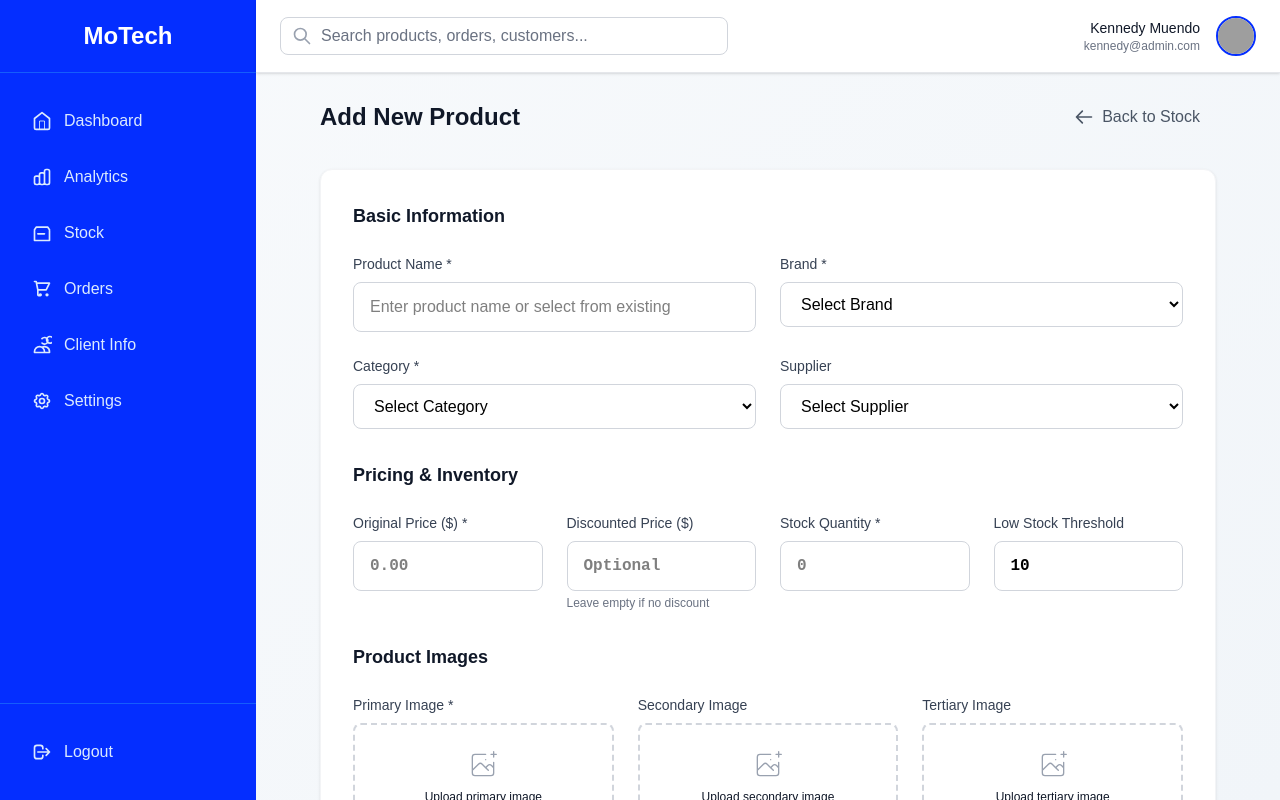
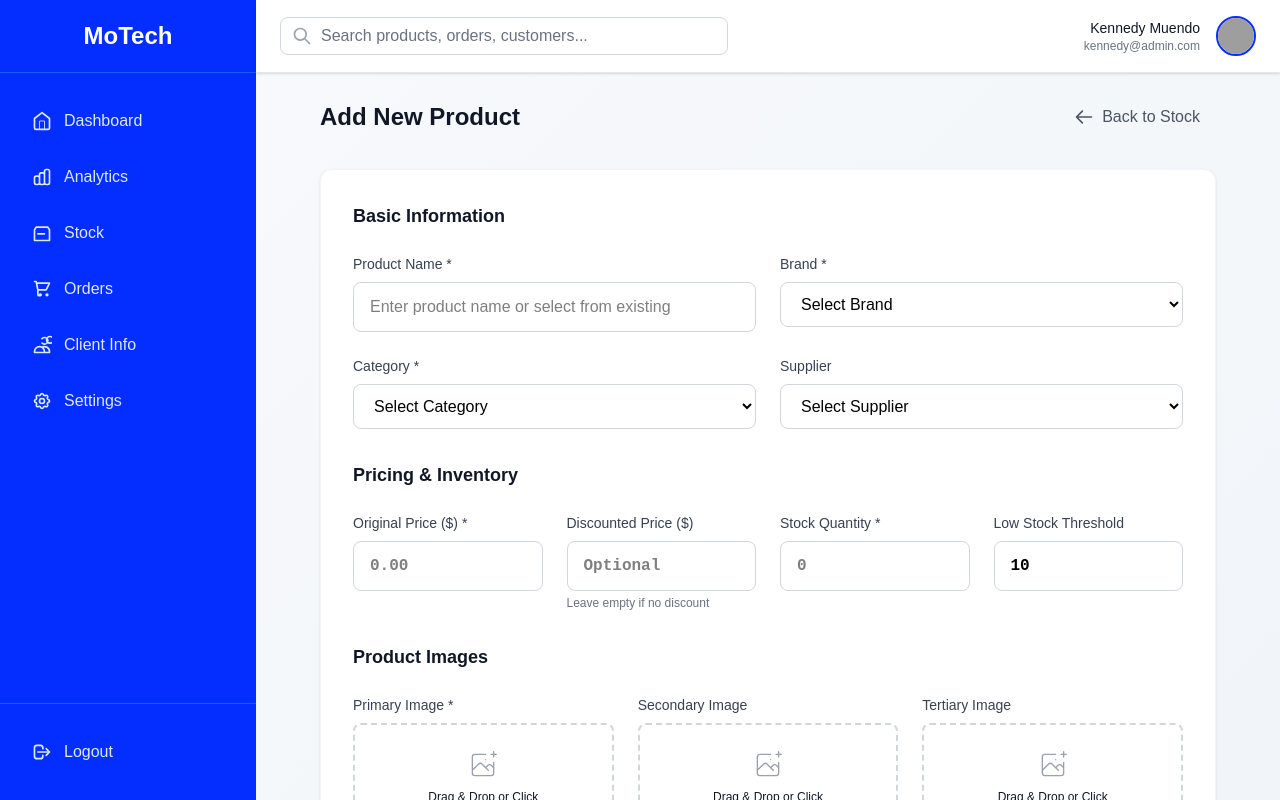
Before and after one commit to muendokennedy/ai-powered-ecommerce-tech-frontend, a Vue app: page /admin/add-product in a window 1280 px wide. Built offline with nearby package versions, Linux system fonts and the light colour scheme; grey boxes are pictures that could not be loaded.

Commit message:
Added image preview in the browser for the uploaded files

```diff
--- a/src/views/Admin/AddProductView.vue
+++ b/src/views/Admin/AddProductView.vue
@@ -171,6 +171,17 @@ const nameSelected = ref(false)
 const searchQuery = ref('')
 const autoFillNotification = ref(false)
 const isAutoFilling = ref(false)
+// Image preview URLs & drag state
+const imagePreviews = reactive({
+  primaryImage: null,
+  secondaryImage: null,
+  tertiaryImage: null
+})
+const dragOver = reactive({
+  primaryImage: false,
+  secondaryImage: false,
+  tertiaryImage: false
+})
 
 // Category-specific specification templates
 const specificationTemplates = {
@@ -343,11 +354,42 @@ const resetForm = () => {
   showNameSuggestions.value = false
 }
 
-const handleImageUpload = (event, imageType) => {
-  const file = event.target.files[0]
-  if (file) {
+const handleImageUpload = (eventOrFile, imageType) => {
+  let file
+  if (eventOrFile instanceof File) {
+    file = eventOrFile
+  } else if (eventOrFile?.target?.files?.[0]) {
+    file = eventOrFile.target.files[0]
+  }
+  if (!file) return
   newProduct[imageType] = file
+  // Revoke old preview URL if exists
+  if (imagePreviews[imageType]) {
+    URL.revokeObjectURL(imagePreviews[imageType])
   }
+  imagePreviews[imageType] = URL.createObjectURL(file)
+}
+
+const onDragOver = (e, imageType) => {
+  e.preventDefault()
+  dragOver[imageType] = true
+  console.log(imageType)
+}
+const onDragLeave = (e, imageType) => {
+  e.preventDefault()
+  dragOver[imageType] = false
+}
+const onDrop = (e, imageType) => {
+  e.preventDefault()
+  dragOver[imageType] = false
+  const file = e.dataTransfer.files && e.dataTransfer.files[0]
+  if (file && file.type.startsWith('image/')) {
+    handleImageUpload(file, imageType)
+  }
+}
+const triggerFileDialog = (id) => {
+  const el = document.getElementById(id)
+  if (el) el.click()
 }
 
 const addProduct = async () => {
@@ -573,69 +615,117 @@ const goBack = () => {
                   <!-- Primary Image -->
                   <div>
                     <label class="block text-sm font-medium text-gray-700 mb-2">Primary Image *</label>
-                    <div class="border-2 border-dashed border-gray-300 rounded-lg p-6 text-center hover:border-[#042EFF] transition-colors">
+                    <div
+                      class="relative group border-2 border-dashed rounded-lg p-4 text-center transition-colors cursor-pointer"
+                      :class="[
+                        dragOver.primaryImage ? 'border-[#042EFF] bg-[#042EFF]/5' : 'border-gray-300 hover:border-[#042EFF]',
+                        imagePreviews.primaryImage ? 'p-2' : 'p-6'
+                      ]"
+                      @click="triggerFileDialog('primary-image')"
+                      @dragover="onDragOver($event, 'primaryImage')"
+                      @dragleave="onDragLeave($event, 'primaryImage')"
+                      @drop="onDrop($event, 'primaryImage')"
+                    >
+                      <template v-if="imagePreviews.primaryImage">
+                        <img :src="imagePreviews.primaryImage" alt="Primary Preview" class="mx-auto max-h-40 object-contain rounded" />
+                        <div class="absolute inset-0 bg-black/40 opacity-0 group-hover:opacity-100 flex flex-col items-center justify-center text-white text-xs font-medium rounded transition-opacity">
+                          <span>Click or Drop to Replace</span>
+                        </div>
+                      </template>
+                      <template v-else>
                         <svg class="mx-auto h-8 w-8 text-gray-400" stroke="currentColor" fill="none" viewBox="0 0 48 48">
                           <path d="M28 8H12a4 4 0 00-4 4v20m32-12v8m0 0v8a4 4 0 01-4 4H12a4 4 0 01-4-4v-4m32-4l-3.172-3.172a4 4 0 00-5.656 0L28 28M8 32l9.172-9.172a4 4 0 015.656 0L28 28m0 0l4 4m4-24h8m-4-4v8m-12 4h.02" stroke-width="2" stroke-linecap="round" stroke-linejoin="round" />
                         </svg>
                         <div class="mt-2">
-                        <label for="primary-image" class="cursor-pointer">
-                          <span class="block text-xs font-medium text-gray-900">Upload primary image</span>
-                          <span class="block text-xs text-gray-500">Main product view</span>
-                        </label>
+                          <span class="block text-xs font-medium text-gray-900">Drag & Drop or Click</span>
+                          <span class="block text-xs text-gray-500">Primary image</span>
+                        </div>
+                      </template>
                       <input
                         id="primary-image"
                         @change="handleImageUpload($event, 'primaryImage')"
                         type="file"
                         accept="image/*"
                         class="hidden"
-                        >
-                      </div>
+                      />
                     </div>
                   </div>
 
                   <!-- Secondary Image -->
                   <div>
                     <label class="block text-sm font-medium text-gray-700 mb-2">Secondary Image</label>
-                    <div class="border-2 border-dashed border-gray-300 rounded-lg p-6 text-center hover:border-[#042EFF] transition-colors">
+                    <div
+                      class="relative group border-2 border-dashed rounded-lg p-4 text-center transition-colors cursor-pointer"
+                      :class="[
+                        dragOver.secondaryImage ? 'border-[#042EFF] bg-[#042EFF]/5' : 'border-gray-300 hover:border-[#042EFF]',
+                        imagePreviews.secondaryImage ? 'p-2' : 'p-6'
+                      ]"
+                      @click="triggerFileDialog('secondary-image')"
+                      @dragover="onDragOver($event, 'secondaryImage')"
+                      @dragleave="onDragLeave($event, 'secondaryImage')"
+                      @drop="onDrop($event, 'secondaryImage')"
+                    >
+                      <template v-if="imagePreviews.secondaryImage">
+                        <img :src="imagePreviews.secondaryImage" alt="Secondary Preview" class="mx-auto max-h-40 object-contain rounded" />
+                        <div class="absolute inset-0 bg-black/40 opacity-0 group-hover:opacity-100 flex flex-col items-center justify-center text-white text-xs font-medium rounded transition-opacity">
+                          <span>Click or Drop to Replace</span>
+                        </div>
+                      </template>
+                      <template v-else>
                         <svg class="mx-auto h-8 w-8 text-gray-400" stroke="currentColor" fill="none" viewBox="0 0 48 48">
                           <path d="M28 8H12a4 4 0 00-4 4v20m32-12v8m0 0v8a4 4 0 01-4 4H12a4 4 0 01-4-4v-4m32-4l-3.172-3.172a4 4 0 00-5.656 0L28 28M8 32l9.172-9.172a4 4 0 015.656 0L28 28m0 0l4 4m4-24h8m-4-4v8m-12 4h.02" stroke-width="2" stroke-linecap="round" stroke-linejoin="round" />
                         </svg>
                         <div class="mt-2">
-                        <label for="secondary-image" class="cursor-pointer">
-                          <span class="block text-xs font-medium text-gray-900">Upload secondary image</span>
+                          <span class="block text-xs font-medium text-gray-900">Drag & Drop or Click</span>
                           <span class="block text-xs text-gray-500">Alternative view</span>
-                        </label>
+                        </div>
+                      </template>
                       <input
                         id="secondary-image"
                         @change="handleImageUpload($event, 'secondaryImage')"
                         type="file"
                         accept="image/*"
                         class="hidden"
-                        >
-                      </div>
+                      />
                     </div>
                   </div>
 
                   <!-- Tertiary Image -->
                   <div>
                     <label class="block text-sm font-medium text-gray-700 mb-2">Tertiary Image</label>
-                    <div class="border-2 border-dashed border-gray-300 rounded-lg p-6 text-center hover:border-[#042EFF] transition-colors">
+                    <div
+                      class="relative group border-2 border-dashed rounded-lg p-4 text-center transition-colors cursor-pointer"
+                      :class="[
+                        dragOver.tertiaryImage ? 'border-[#042EFF] bg-[#042EFF]/5' : 'border-gray-300 hover:border-[#042EFF]',
+                        imagePreviews.tertiaryImage ? 'p-2' : 'p-6'
+                      ]"
+                      @click="triggerFileDialog('tertiary-image')"
+                      @dragover="onDragOver($event, 'tertiaryImage')"
+                      @dragleave="onDragLeave($event, 'tertiaryImage')"
+                      @drop="onDrop($event, 'tertiaryImage')"
+                    >
+                      <template v-if="imagePreviews.tertiaryImage">
+                        <img :src="imagePreviews.tertiaryImage" alt="Tertiary Preview" class="mx-auto max-h-40 object-contain rounded" />
+                        <div class="absolute inset-0 bg-black/40 opacity-0 group-hover:opacity-100 flex flex-col items-center justify-center text-white text-xs font-medium rounded transition-opacity">
+                          <span>Click or Drop to Replace</span>
+                        </div>
+                      </template>
+                      <template v-else>
                         <svg class="mx-auto h-8 w-8 text-gray-400" stroke="currentColor" fill="none" viewBox="0 0 48 48">
                           <path d="M28 8H12a4 4 0 00-4 4v20m32-12v8m0 0v8a4 4 0 01-4 4H12a4 4 0 01-4-4v-4m32-4l-3.172-3.172a4 4 0 00-5.656 0L28 28M8 32l9.172-9.172a4 4 0 015.656 0L28 28m0 0l4 4m4-24h8m-4-4v8m-12 4h.02" stroke-width="2" stroke-linecap="round" stroke-linejoin="round" />
                         </svg>
                         <div class="mt-2">
-                        <label for="tertiary-image" class="cursor-pointer">
-                          <span class="block text-xs font-medium text-gray-900">Upload tertiary image</span>
+                          <span class="block text-xs font-medium text-gray-900">Drag & Drop or Click</span>
                           <span class="block text-xs text-gray-500">Detail view</span>
-                        </label>
+                        </div>
+                      </template>
                       <input
                         id="tertiary-image"
                         @change="handleImageUpload($event, 'tertiaryImage')"
                         type="file"
                         accept="image/*"
                         class="hidden"
-                        >
-                      </div>
+                      />
                     </div>
                   </div>
                 </div>
```
Lines whose indentation alone changed are shown as unchanged.
